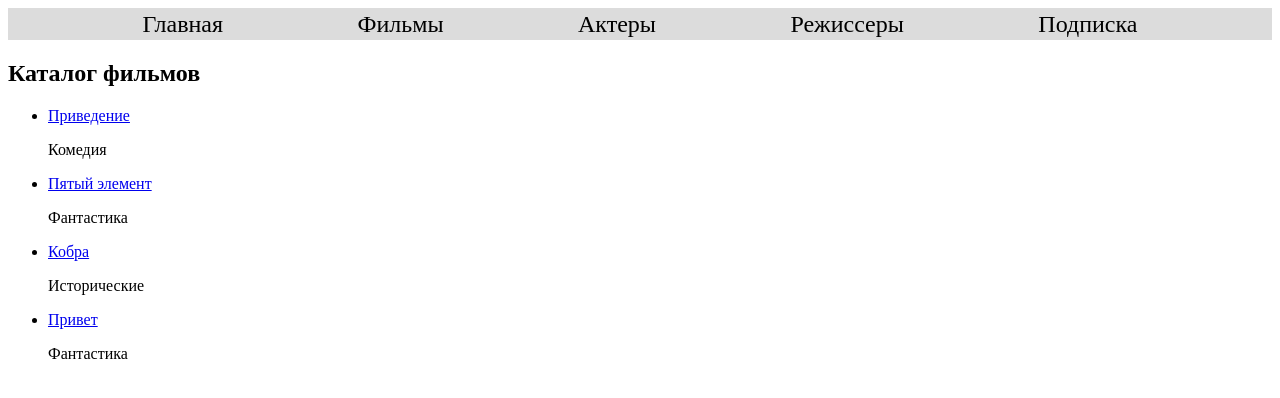
After one commit to BareonZahar/Django09Kino, a Django app: page /kino/ in a window 1280 px wide. The commit adds this page. Shown: the top 398 px of the page. Run offline with Django 4.2, Linux system fonts and the light colour scheme; data comes from the database, SQL or seed files in the repository; both versions use the stored data as it was after the commit.

Commit message:
add list_views

```diff
--- a/catalog/models.py
+++ b/catalog/models.py
@@ -48,7 +48,7 @@ class AgeRate(models.Model):
     def __str__(self):
         return self.rate
 
-
+from django.urls import reverse
 class Kino(models.Model):
     title = models.CharField(max_length=30, verbose_name='Название')
     genre = models.ForeignKey(Genre, on_delete=models.SET_DEFAULT, default=1, verbose_name='Жанр')
@@ -70,3 +70,7 @@ class Kino(models.Model):
             res += a.lname+' '
         return res
     display_actors.short_description = 'Актеры'
+
+    # from django.urls import reverse
+    def get_absolute_url(self):
+        return reverse('info', args=[self.id])
--- /dev/null
+++ b/catalog/static/css/main.css
@@ -0,0 +1,15 @@
+.menu{
+    display: flex;
+    flex-direction: row;
+    justify-content: space-evenly;
+    background-color: gainsboro;
+    line-height: 2em;
+}
+.menu a{
+    text-decoration: none;
+    color: black;
+    font-size: 1.5em;
+}
+.menu a:hover{
+    background-color: yellow;
+}
--- a/catalog/views.py
+++ b/catalog/views.py
@@ -1,5 +1,31 @@
-from django.shortcuts import render
-
+from django.shortcuts import render,redirect
+from .models import *
 # Create your views here.
 def index(req):
-    return render(req,'index.html')
+    numkino = Kino.objects.all().count()
+    numactor = Actor.objects.all().count()
+    numfree = Kino.objects.filter(status__kino=1).count()
+    data = {'k1':numkino,'k2':numactor,'k3':numfree}
+    return render(req,'index.html' , context=data)
+
+# def allkino(req):
+#     return redirect('home')
+
+
+from django.views import generic
+
+
+class Kinolist123(generic.ListView):
+    model = Kino
+
+
+class KinoDetail(generic.DetailView):
+    model = Kino
+
+
+
+
+# from django.http import HttpResponse
+# def info(req,id):
+#     film = Kino.objects.get(id=id)
+#     return HttpResponse(film.title)
--- a/django09/urls.py
+++ b/django09/urls.py
@@ -19,5 +19,9 @@ from django.urls import path
 from catalog import views
 urlpatterns = [
     path('admin/', admin.site.urls),
-    path('',views.index,name='home')
+    path('',views.index,name='home'),
+    path('kino/',views.Kinolist123.as_view(),name='allkino'),
+    # path('kino/<int:id>/',views.info,name='info')
+    path('kino/<slug:pk>/', views.KinoDetail.as_view(),name='info')
+
 ]
--- /dev/null
+++ b/templates/catalog/kino_list.html
@@ -0,0 +1,15 @@
+{% extends 'index.html' %}
+{% block content %}
+
+    <h2>Каталог фильмов</h2>
+    <ul>{% for kino in kino_list %}
+         <li>
+{#         <a href="{% url 'info' id=kino.id %}">{{ kino.title }}</a>#}
+              <a href="{{ kino.get_absolute_url }}">{{ kino.title }}</a>
+         <p>{{ kino.genre }}</p>
+         </li>
+        {% endfor %}
+    </ul>
+
+
+{% endblock content %}
--- a/templates/index.html
+++ b/templates/index.html
@@ -1,10 +1,31 @@
 <!DOCTYPE html>
+{% load static %}
 <html lang="en">
 <head>
     <meta charset="UTF-8">
+    {%  block head %}
     <title>Кино</title>
+        <link rel="stylesheet" href="{% static 'css/main.css' %}">
+    {% endblock %}
 </head>
 <body>
-<h2>Каталог фильмов</h2>
+     {% block menu %}
+       <div class="menu">
+           <a href="{% url 'home' %}">Главная</a>
+           <a href="{% url 'allkino' %}">Фильмы</a>
+           <a href="">Актеры</a>
+           <a href="">Режиссеры</a>
+           <a href="">Подписка</a>
+       </div>
+     {% endblock menu %}
+     {% block content %}
+
+
+
+     <h2>Каталог фильмов</h2>
+         <h2>На сайте {{ k1 }} фильмов</h2>
+         <h2>На сайте {{ k2 }} актеров</h2>
+         <h2>На сайте {{ k3 }} фильмов бесплатно</h2>
+ {% endblock content %}
 </body>
 </html>
```
Also changed, not shown: templates/catalog/kino_detail.html (added, +11 -0 lines), catalog/migrations/0002_alter_actor_born_alter_actor_country_and_more.py (added), db.sqlite3.
